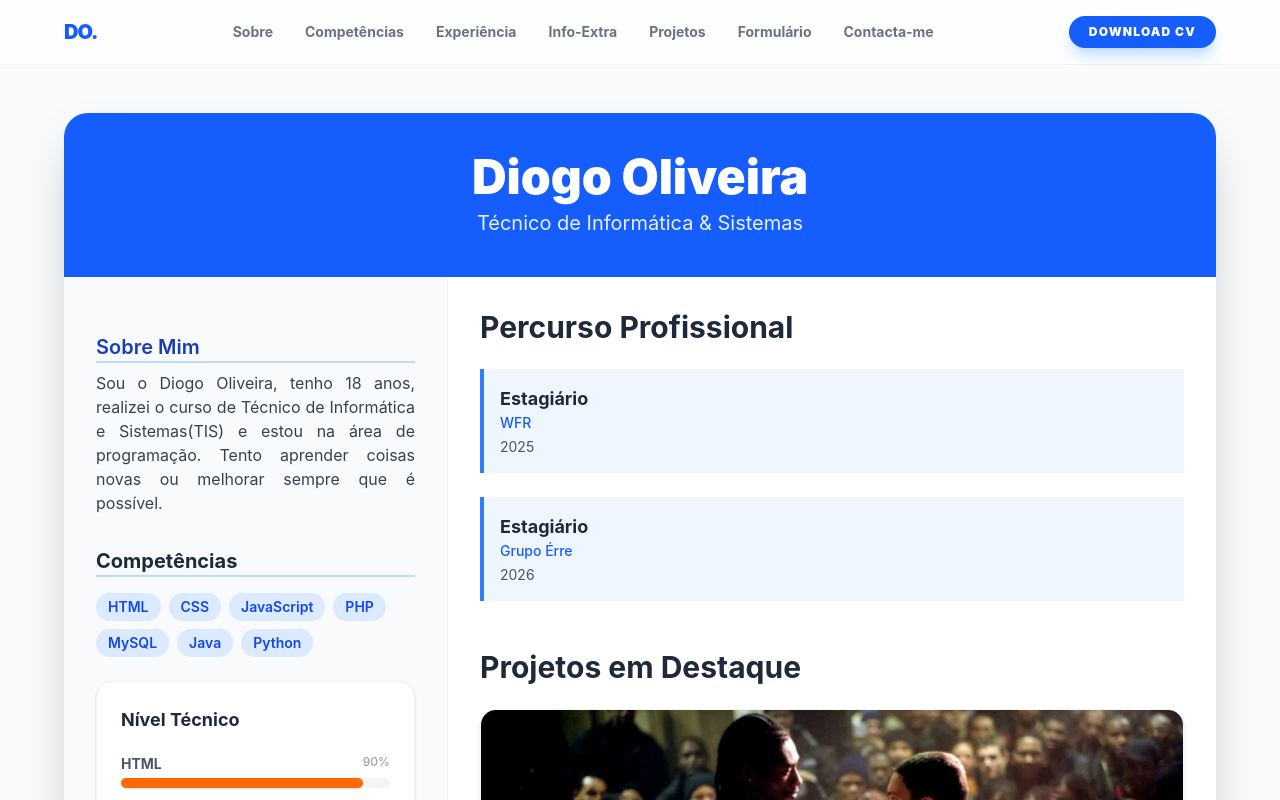
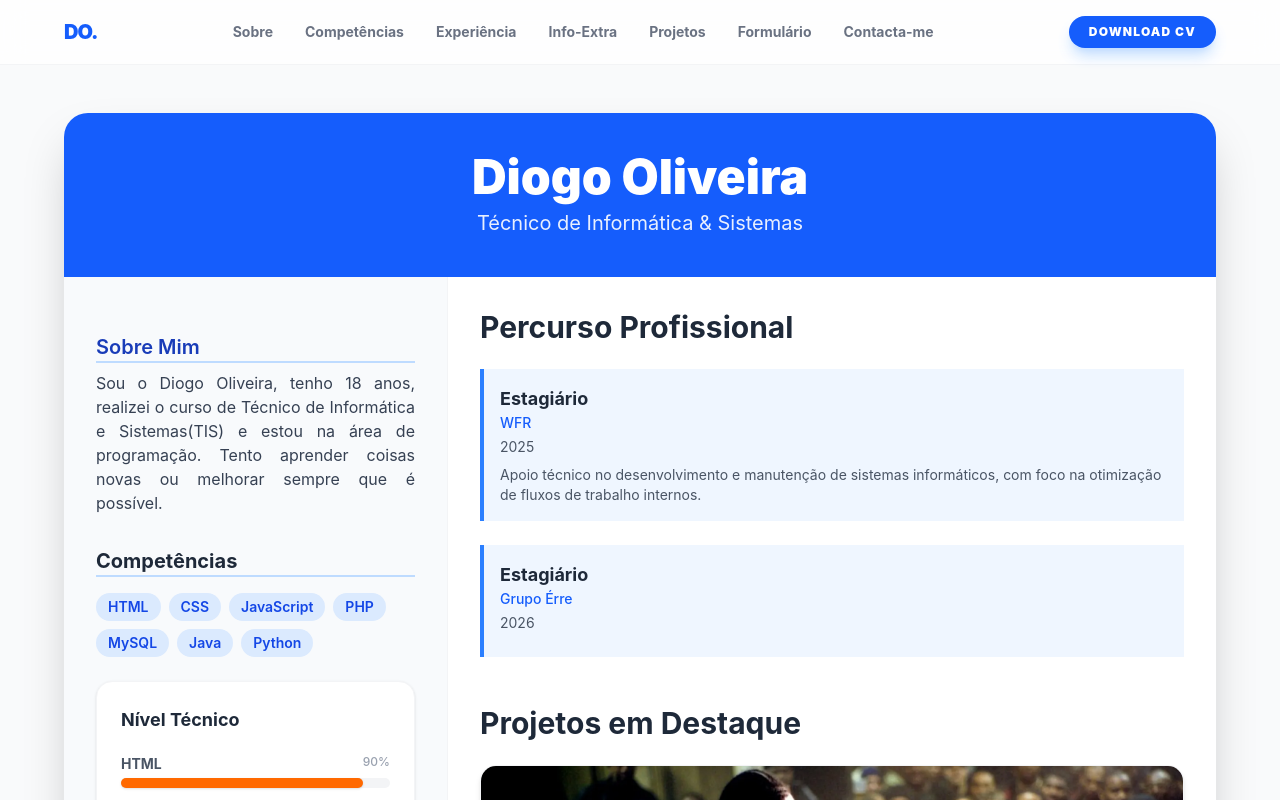
Before and after one commit to FORTI-4/cv, a React (Vite) app: page / in a window 1280 px wide. Shown: the top 800 px of the page. Built offline with nearby package versions, Linux system fonts and the light colour scheme.

Commit message:
descrição nas experiencias

```diff
--- a/src/App.jsx
+++ b/src/App.jsx
@@ -44,7 +44,7 @@ function App() {
           <main className="lg:col-span-2 p-8">
             <section id="experiencia">
               <h2 className="text-3xl font-bold text-gray-800 mb-6">Percurso Profissional</h2>
-              <Experiencia cargo="Estagiário" empresa="WFR" periodo="2025" />
+              <Experiencia cargo="Estagiário" empresa="WFR" periodo="2025" descricao="Apoio técnico no desenvolvimento e manutenção de sistemas informáticos, com foco na otimização de fluxos de trabalho internos." />
               <Experiencia cargo="Estagiário" empresa="Grupo Érre" periodo="2026" />
             </section>
 
--- a/src/components/experiencia.jsx
+++ b/src/components/experiencia.jsx
@@ -4,6 +4,7 @@ function Experiencia(props) {
       <h3 className="text-lg font-bold text-gray-800">{props.cargo}</h3>
       <span className="text-sm text-blue-600 font-medium">{props.empresa}</span>
       <p className="text-gray-600 text-sm mt-1">{props.periodo}</p>
+      <p className="text-gray-600 text-sm mt-2">{props.descricao}</p>
     </div>
   );
 }
```
